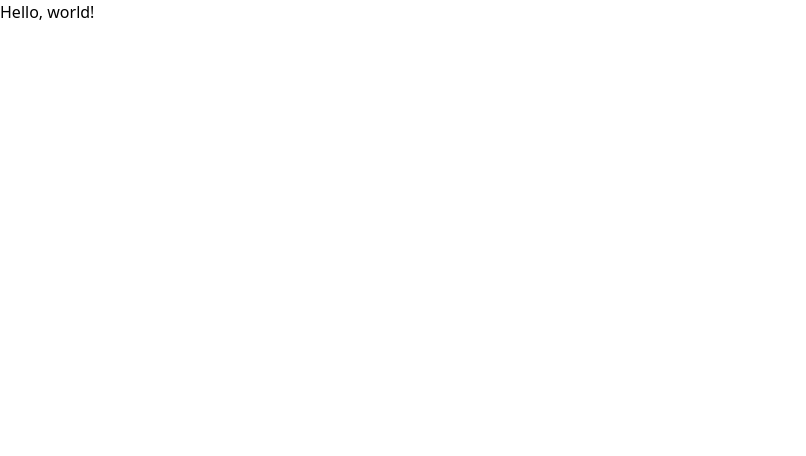
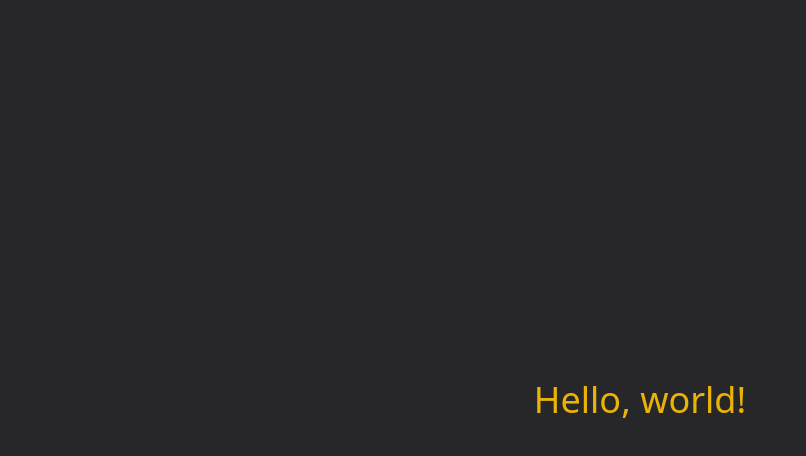
Before and after one commit to cmdcjones/react-graphql, a React (Vite) app: page / in a window 1280 px wide. Shown: the top 456 px of the page, without its empty margins (0-806 px from the left). Built offline with nearby package versions, Linux system fonts and the light colour scheme.

Commit message:
initial tailwind in App.jsx

```diff
--- a/src/App.tsx
+++ b/src/App.tsx
@@ -1,5 +1,7 @@
 export default function App() {
     return (
-        <h1>Hello, world!</h1>
+        <div className="bg-zinc-800 flex-col h-screen w-full flex items-center justify-center p-4 gap">
+            <h2 className="text-4xl text-yellow-500">Hello, world!</h2>
+        </div>
     );
 }
```
